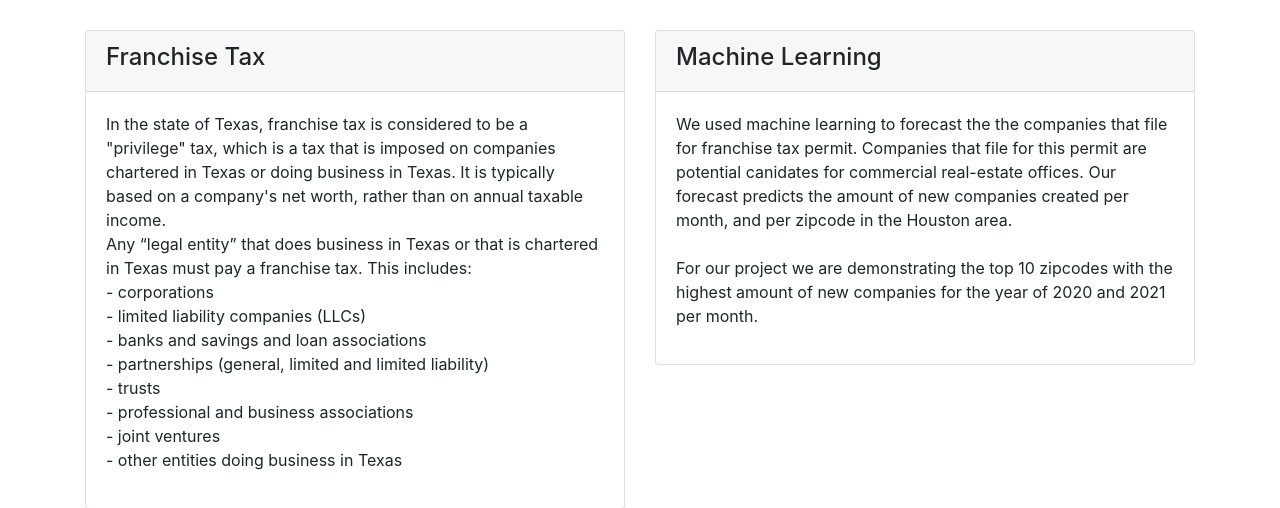
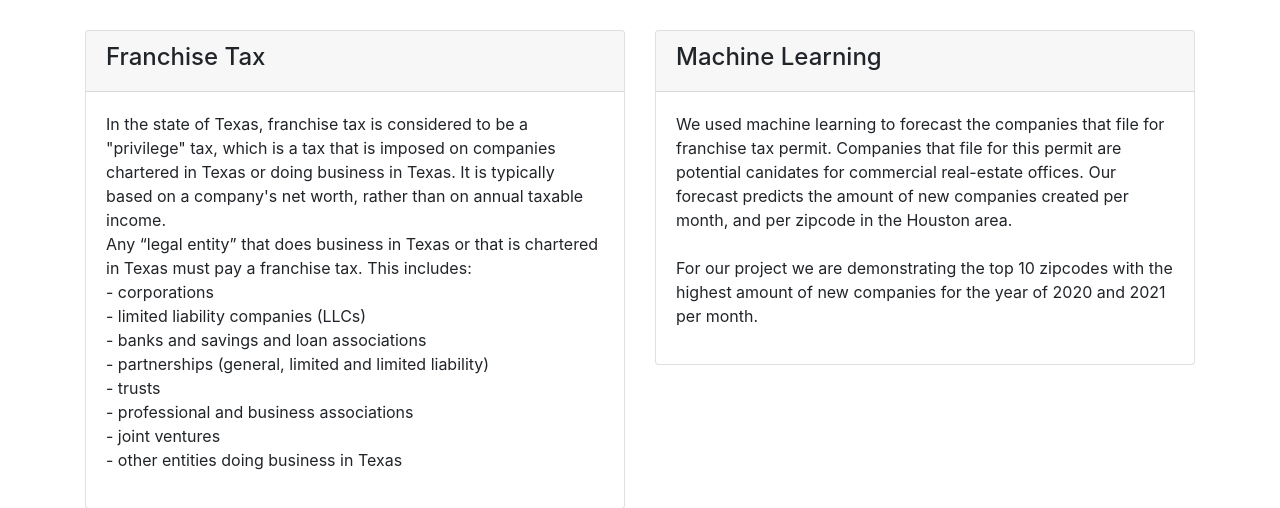
Before and after one commit to jmitterh/Project_3_Potential_Marketing, a Flask app: page / in a window 1280 px wide. Shown: the part 338-846 px from the top of the page. Run offline with Flask 2, Linux system fonts and the light colour scheme; some libraries are stand-ins or nearby versions.

Commit message:
very minor change

```diff
--- a/templates/index.html
+++ b/templates/index.html
@@ -102,7 +102,7 @@
           </div>
           <div class="card-body">
             <p>
-              We used machine learning to forecast the the companies that file for franchise tax permit. Companies that
+              We used machine learning to forecast the companies that file for franchise tax permit. Companies that
               file for this permit are potential canidates for commercial real-estate offices.
               Our forecast predicts the amount of new companies created per month, and per zipcode in the Houston
               area.<br><br>
```
